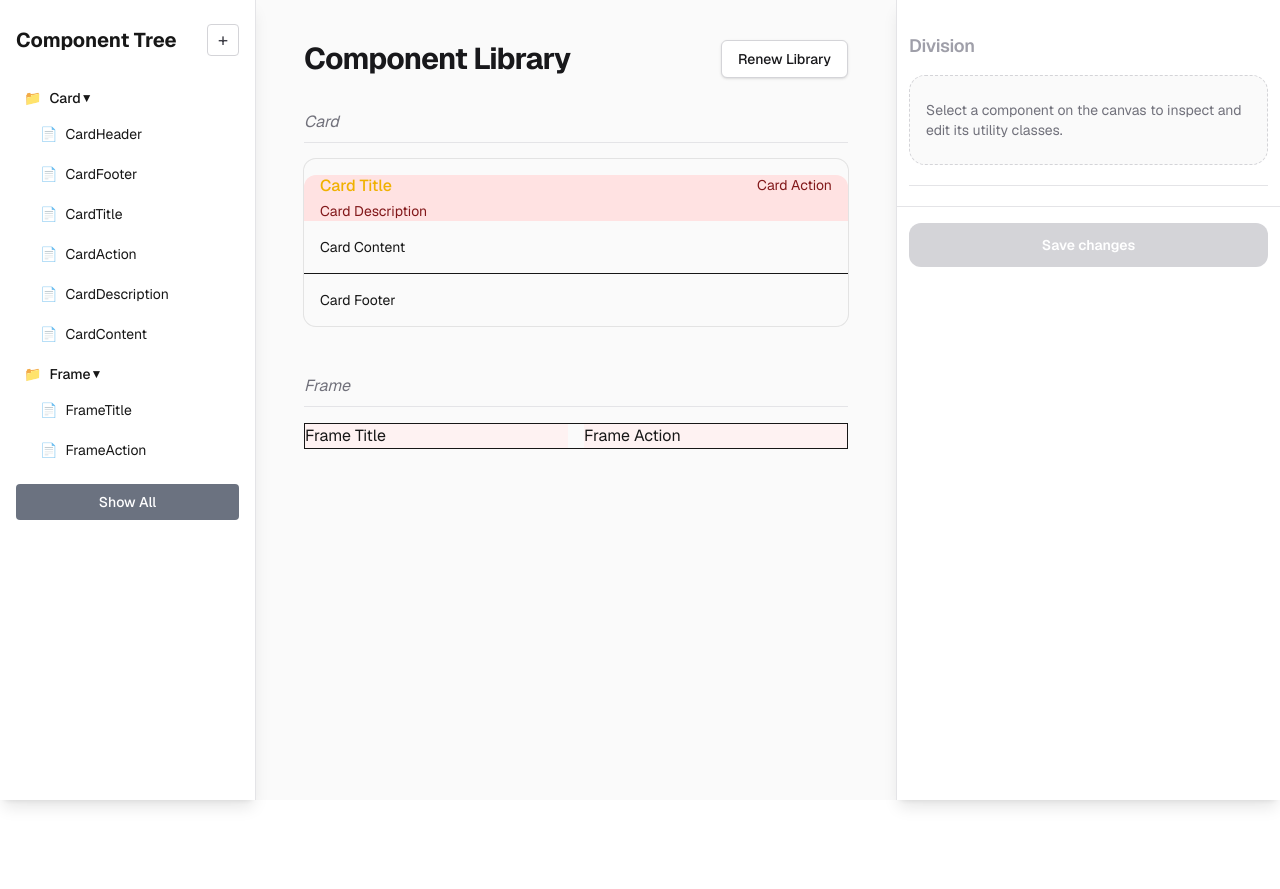
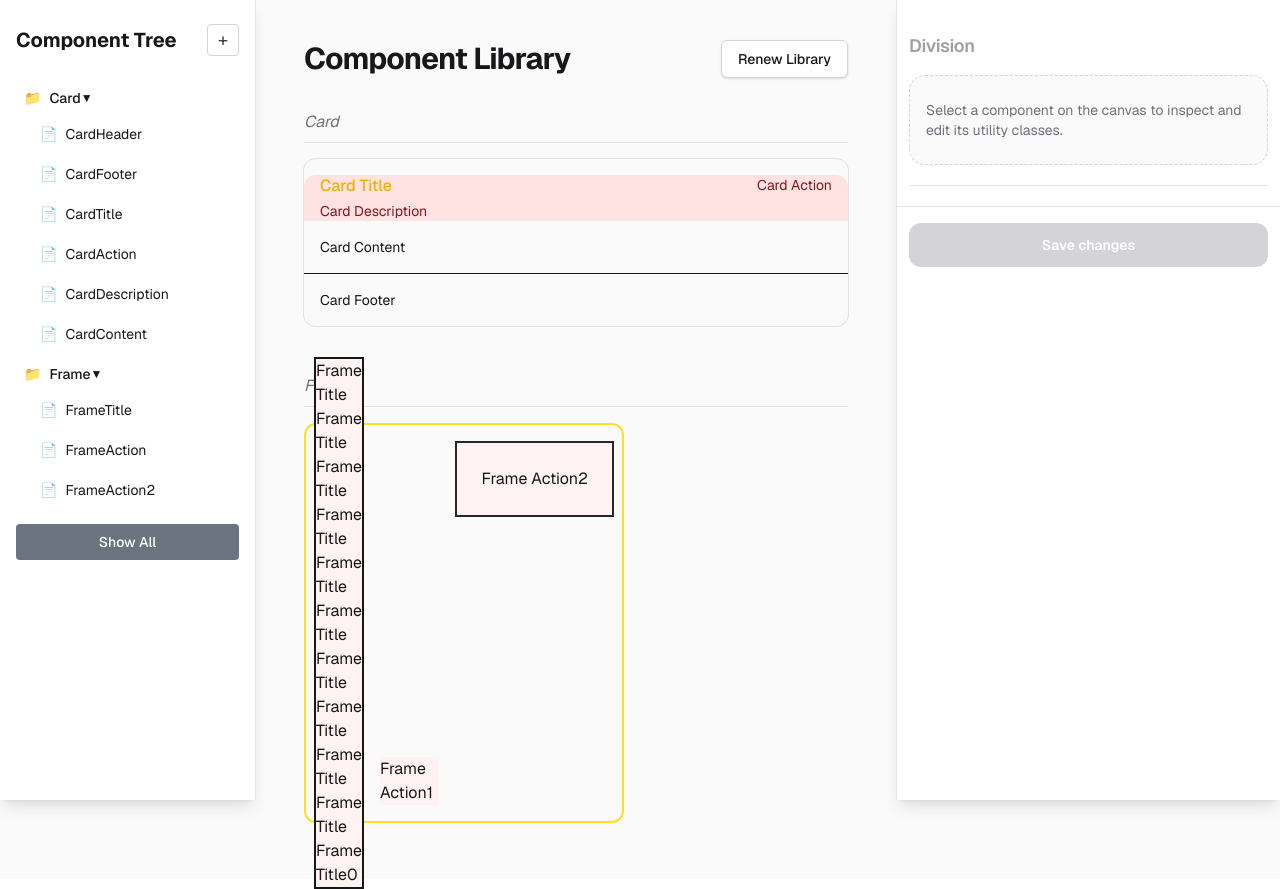
Before and after one commit to Jo-a-n/pbcomponents, a Next.js app: page /library in a window 1280 px wide. Before the commit the page ends 800 px from the top, so only its background shows below. Built offline with nearby package versions, Linux system fonts and the light colour scheme.

Commit message:
Update frame demo fixture

```diff
--- a/components/frame.json
+++ b/components/frame.json
@@ -1,17 +1,34 @@
 {
   "Frame": [
-    "size-full border-1 bg-none rounded-none pt-none pr-none pb-none pl-none",
-    "flex flex-row gap-4 flex-nowrap"
+    "px-2 py-4",
+    "size-full w-[320px] h-[400px] rounded-xl",
+    "gap-x-4 gap-y-5 items-center flex flex-row justify-around",
+    "bg-none",
+    "border-yellow-300 border-2"
   ],
   "FrameTitle": [
-    "border-none bg-red-50 rounded-none pt-none pr-none pb-none pl-none",
-    "flex basis-full justify-items-end items-center",
-    "text-start"
+    "pt-none pr-none pb-none pl-none",
+    "w-fit max-w-[200px] h-fit rounded-none",
+    "flex justify-items-end items-center gap-0 self-center flex-1",
+    "text-start",
+    "bg-red-50",
+    "border-2"
   ],
   "//comment": "flex-none and basis fight each other",
   "FrameAction": [
-    "border-none bg-red-50 rounded-none pt-none pr-none pb-none pl-none",
-    "flex basis-full justify-items-center items-center",
-    "text-start"
+    "pt-none pr-none pb-none pl-none",
+    "h-fit w-fit rounded-none",
+    "justify-items-center items-center flex-initial self-end",
+    "text-start",
+    "bg-red-50",
+    "border-0"
+  ],
+  "FrameAction2": [
+    "px-6 py-6",
+    "w-fit rounded-none",
+    "flex justify-items-center items-center flex-row flex-none self-start",
+    "text-start",
+    "bg-red-50",
+    "border-2 border-neutral-800"
   ]
 }
--- a/components/frame.tsx
+++ b/components/frame.tsx
@@ -38,8 +38,19 @@ function FrameAction({ className, ...props }: React.ComponentProps<"div">) {
   )
 }
 
+function FrameAction2({ className, ...props }: React.ComponentProps<"div">) {
+  return (
+    <div
+      data-slot="frame-action2"
+      className={cn(pb.FrameAction2, className)}
+      {...props}
+    />
+  )
+}
+
 export {
   Frame,
   FrameTitle,
   FrameAction,
+  FrameAction2,
 }
--- a/components/frame.view.tsx
+++ b/components/frame.view.tsx
@@ -1,12 +1,13 @@
-import { Frame, FrameAction, FrameTitle } from "@/components/frame"
+import { Frame, FrameAction, FrameAction2, FrameTitle } from "@/components/frame"
 
 export function FrameView() {
   return (
     <Frame>
       <FrameTitle>
-        Frame Title
+        Frame Title Frame Title Frame Title Frame Title Frame Title Frame Title Frame Title Frame Title Frame Title Frame Title Frame Title0
       </FrameTitle>
-      <FrameAction>Frame Action</FrameAction>
+      <FrameAction>Frame Action1</FrameAction>
+      <FrameAction2>Frame Action2</FrameAction2>
     </Frame>
   )
 }
--- a/lib/component-selection/componentHierarchy.generated.ts
+++ b/lib/component-selection/componentHierarchy.generated.ts
@@ -18,7 +18,8 @@ export const componentHierarchy: ComponentGroup[] = [
     "name": "Frame",
     "children": [
       "FrameTitle",
-      "FrameAction"
+      "FrameAction",
+      "FrameAction2"
     ]
   }
 ]
```
